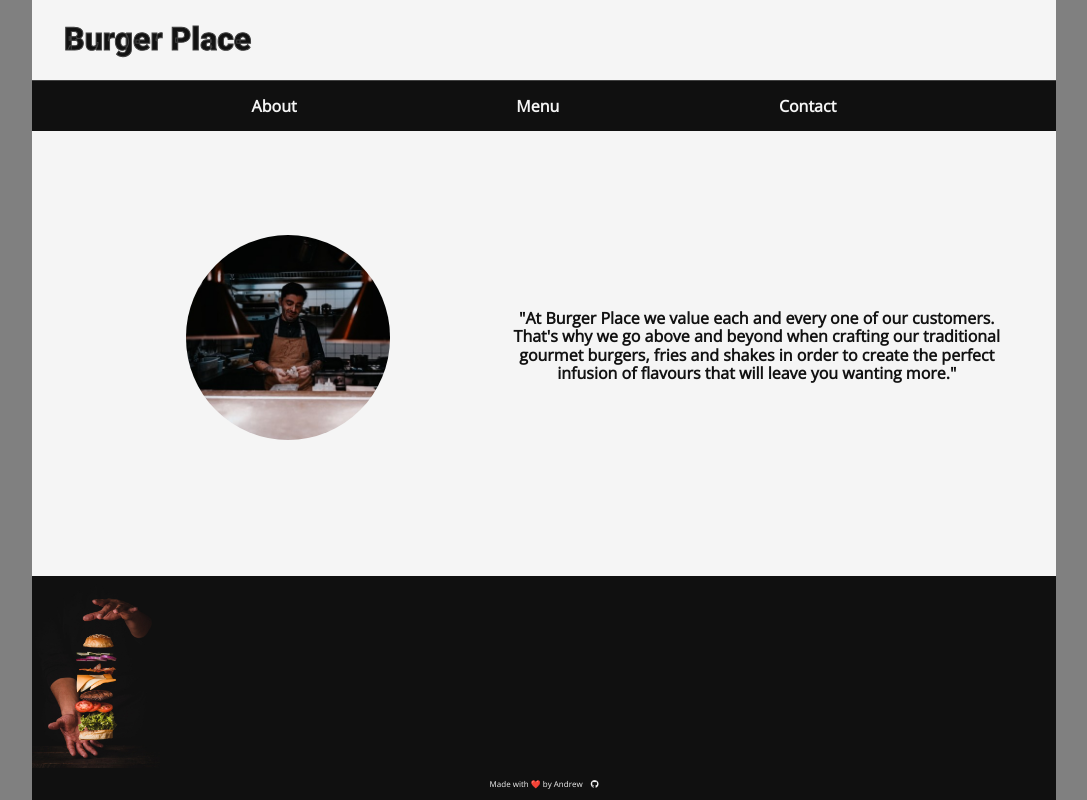
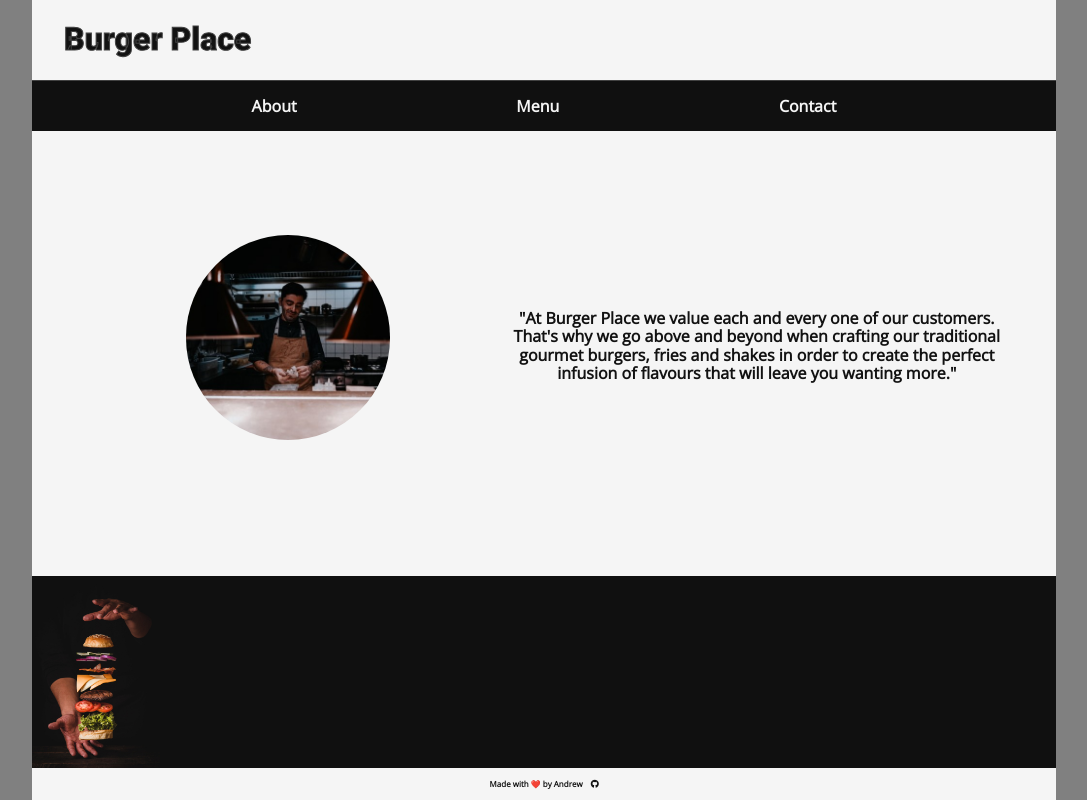
Before and after one commit to apwaite/restaurant-page, a plain HTML site: page index.html in a window 1280 px wide. Shown: the whole page, without its empty margins (96-1183 px from the left). Drawn offline with nearby package versions, Linux system fonts and the light colour scheme; files whose address does not match are found by name.

Commit message:
Changed bg color and text color of footer

```diff
--- a/style.css
+++ b/style.css
@@ -185,9 +185,10 @@ footer {
   flex-direction: row;
   justify-content: center;
   align-items: center;
-  background-color: var(--nav-bg-color);
+  background-color: var(--bg-color-alt);
   height: 2rem;
-  color: var(--font-primary);
+  color: var(--font-secondary);
+  font-weight: 600;
 }
 
 footer p {
@@ -197,7 +198,7 @@ footer p {
 
 .fa-github {
   margin-left: 0.5rem;
-  color: var(--font-primary);
+  color: var(--font-secondary);
 }
 
 @media screen and (min-width: 320px) and (max-width: 374px) {
```
